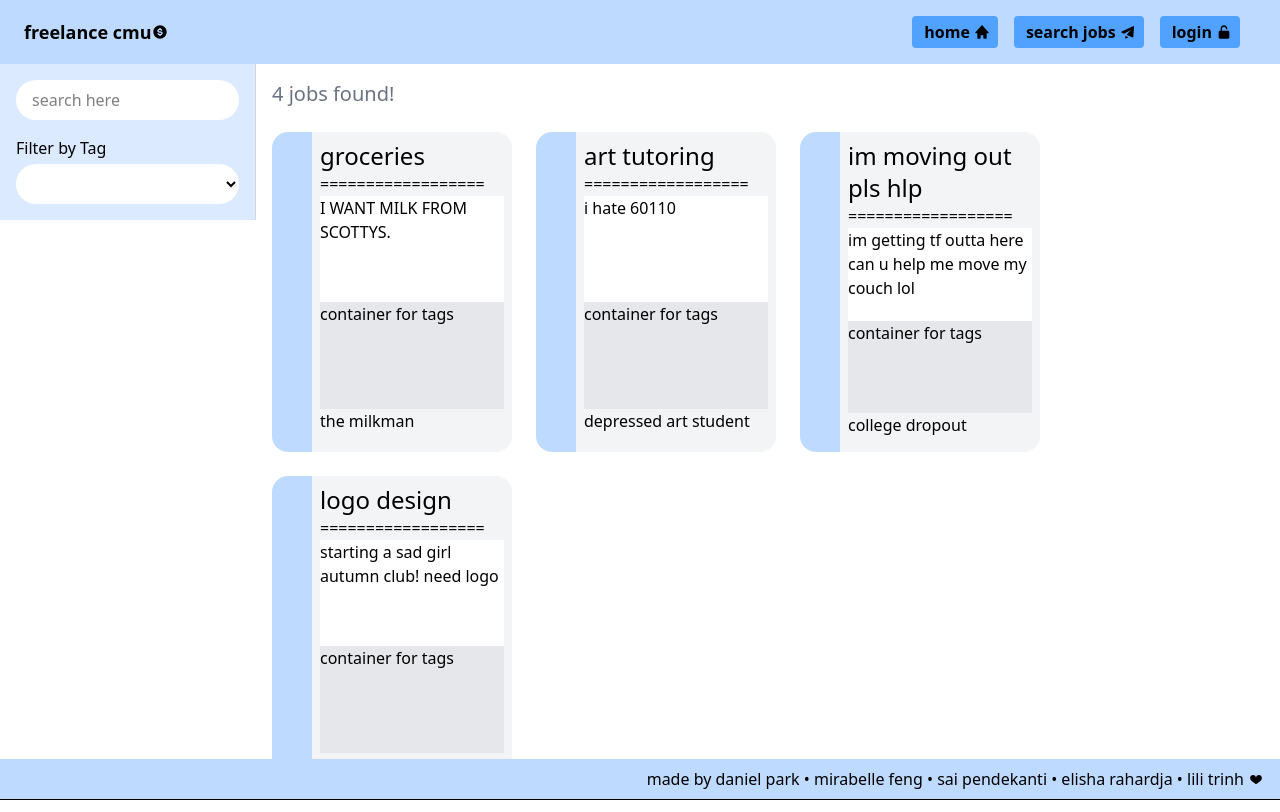
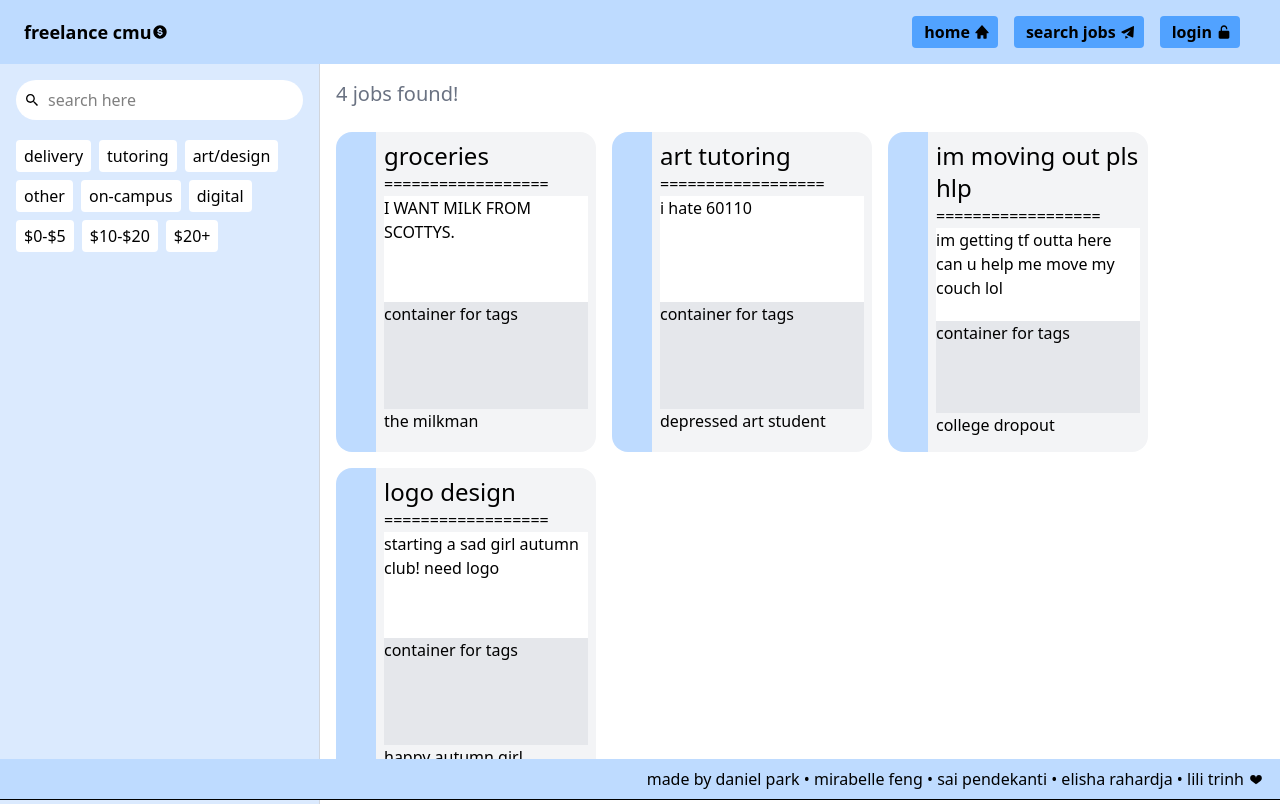
Before and after one commit to scottylabs-labrador/freelance-cmu, a React (Vite) app: page /searchjobs in a window 1280 px wide. Built offline with nearby package versions, Linux system fonts and the light colour scheme.

Commit message:
updated filter tagging system frontend

```diff
--- a/src/components/jobbox/JobBox.tsx
+++ b/src/components/jobbox/JobBox.tsx
@@ -6,9 +6,9 @@ interface Props {
 
 export default function JobBox({ JobTitle, JobDescription, JobPoster }: Props) {
   return (
-    <div className="flex flex-row w-60 h-80 rounded-2xl">
+    <div className="flex flex-row w-65 h-80 rounded-2xl">
       <div className="flex flex-col rounded-l-2xl w-10 h-80 bg-blue-200 "></div>
-      <div className="flex flex-col w-50 rounded-r-2xl px-2 py-2 bg-gray-100">
+      <div className="flex flex-col w-55 rounded-r-2xl px-2 py-2 bg-gray-100">
         <h1 className="text-2xl">{JobTitle}</h1>
         <p>==================</p>
         <p className="h-30  bg-white">{JobDescription}</p>
--- a/src/components/sidebar/Sidebar.tsx
+++ b/src/components/sidebar/Sidebar.tsx
@@ -4,16 +4,15 @@ import { IoMdSearch } from "react-icons/io";
 interface SidebarProps {
   searchTerm: string;
   onSearchChange: (newValue: string) => void;
-  selectedTag: string;
-  onTagChange: (newValue: string) => void;
+  selectedTags: string[];
+  onTagClick: (newValue: string) => void;
 }
 
 //constants start here
 const TAG_OPTIONS = [
-  "",
   "delivery",
   "tutoring",
-  "art-design",
+  "art/design",
   "other",
   "on-campus",
   "digital",
@@ -26,11 +25,11 @@ const TAG_OPTIONS = [
 const Sidebar: React.FC<SidebarProps> = ({
   searchTerm,
   onSearchChange,
-  selectedTag,
-  onTagChange,
+  selectedTags,
+  onTagClick,
 }) => {
   return (
-    <div className="flex flex-col gap-4">
+    <div className="flex flex-col gap-4 min-h-0">
       {/*segment for input*/}
       <div className="flex items-center bg-white p-2 rounded-full gap-2">
         <IoMdSearch></IoMdSearch>
@@ -45,22 +44,18 @@ const Sidebar: React.FC<SidebarProps> = ({
         ></input>
       </div>
       {/*segment for tags*/}
-      <div>
-        <label htmlFor="tags">Filter by Tag</label>
-        <select
-          id="tags"
-          className="bg-white mt-1 block w-full pl-3 pr-10 py-2 border-gray-300 rounded-full"
-          value={selectedTag}
-          onChange={(e) => {
-            onTagChange(e.target.value);
-          }}
-        >
-          {TAG_OPTIONS.map((tag) => (
-            <option key={tag} value={tag}>
-              {tag}
-            </option>
-          ))}
-        </select>
+      <div className="flex flex-wrap gap-2 mt-1">
+        {TAG_OPTIONS.map((tag) => (
+          <button
+            key={tag}
+            onClick={() => onTagClick(tag)}
+            className={`px-2 py-1 rounded ${
+              selectedTags.includes(tag) ? "bg-blue-500 text-white" : "bg-white"
+            }`}
+          >
+            {tag}
+          </button>
+        ))}
       </div>
     </div>
   );
--- a/src/pages/SearchJobs.tsx
+++ b/src/pages/SearchJobs.tsx
@@ -32,7 +32,7 @@ const MOCK_JOBS = [
     title: "logo design",
     description: "starting a sad girl autumn club! need logo",
     poster: "happy autumn girl",
-    tags: ["art-design", "digital", "$20+"],
+    tags: ["art/design", "digital", "$20+"],
   },
 ];
 //end of mock data
@@ -41,9 +41,17 @@ export default function SearchJobs() {
   //state variables start here
   const [searchTerm, setSearchTerm] = useState("");
   //temporarily only allow one tag
-  const [selectedTag, setSelectedTag] = useState("");
+  const [selectedTags, setSelectedTags] = useState<string[]>([]);
+  const handleTagClick = (tag: string) => {
+    if (selectedTags.includes(tag)) {
+      setSelectedTags(selectedTags.filter((item) => item !== tag));
+    } else {
+      setSelectedTags([...selectedTags, tag]);
+    }
+  };
+
   console.log("SearchJobs rendered. searchTerm is:", searchTerm);
-  console.log("SearchJobs rendered. selectedTag is:", selectedTag);
+  console.log("SearchJobs rendered. selectedTag is:", selectedTags);
   //state variables end here
 
   //filter logic starts here
@@ -57,14 +65,16 @@ export default function SearchJobs() {
       .includes(lowerSearch);
 
     const searchMatches = titleMatches || descriptionMatches;
-    const tagMatches = selectedTag == "" || job.tags.includes(selectedTag);
+    const noTagsSelected = selectedTags.length === 0;
+    const someTagsMatch = selectedTags.some((tag) => job.tags.includes(tag));
+    const tagMatches = noTagsSelected || someTagsMatch;
     return searchMatches && tagMatches;
   });
   //filter logic ends here
 
   return (
     <div className="flex flex-row">
-      <aside className="w-64 bg-blue-100 border-r border-gray-300 p-4 h-full">
+      <aside className="w-1/4 bg-blue-100 border-r border-gray-300 p-4 min-h-0">
         {/* Here we pass the props!
           1. Pass the data DOWN (value)
           2. Pass the function DOWN (to be called UP)
@@ -72,13 +82,15 @@ export default function SearchJobs() {
         <Sidebar
           searchTerm={searchTerm}
           onSearchChange={setSearchTerm}
-          selectedTag={selectedTag}
-          onTagChange={setSelectedTag}
+          selectedTags={selectedTags} // Pass the full array down
+          onTagClick={handleTagClick}
         />
       </aside>
       <section className="w-3/4 p-4">
-        <h1 className="text-xl pb-6 text-gray-500">{filteredJobs.length} jobs found!</h1>
-        <div className="flex flex-wrap gap-6">
+        <h1 className="text-xl pb-6 text-gray-500">
+          {filteredJobs.length} jobs found!
+        </h1>
+        <div className="flex flex-wrap gap-4">
           {filteredJobs.length > 0 ? (
             //true, there are jobs
             filteredJobs.map((job) => (
```
